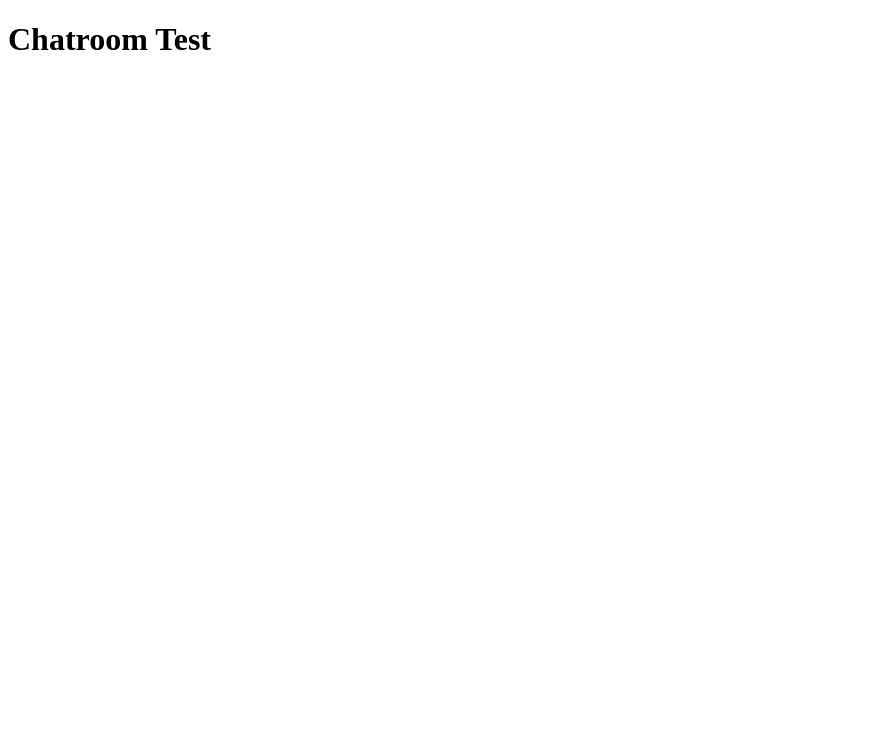
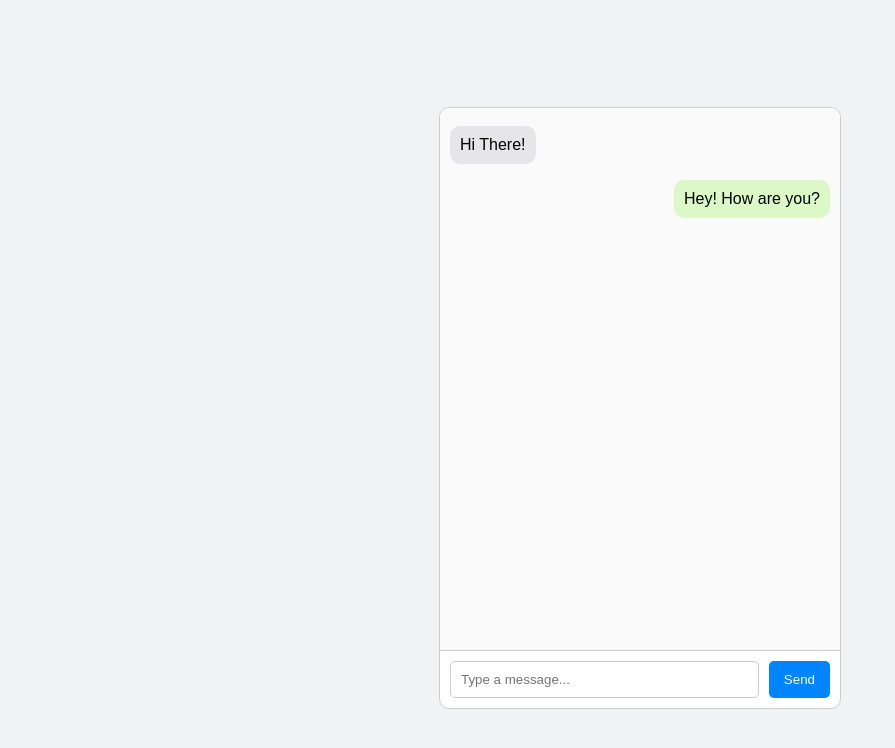
Before and after one commit to sosehov/chatroom-app, a plain HTML site: page frontend/public/index.html in a window 1280 px wide. Shown: the whole page, without its empty margins (0-895 px from the left). Drawn offline with Linux system fonts and the light colour scheme.

Commit message:
Displays chat UI and handles message input in index.html

```diff
--- a/frontend/public/index.html
+++ b/frontend/public/index.html
@@ -2,20 +2,116 @@
 <html lang="en">
 <head>
   <meta charset="UTF-8">
-  <meta name="viewport" content="width=device-width, initial-scale=1.0">
-  <title>Chatroom Test</title>
+  <title>Chatroom</title>
+  <style>
+    body {
+      font-family: Arial, sans-serif;
+      background-color: #f0f2f5;
+      display: flex;
+      justify-content: center;
+      align-items: center;
+      height: 100vh;
+    }
+
+    .chat-container {
+      display: flex;
+      flex-direction: column;
+      width: 400px;
+      height: 600px;
+      background-color: white;
+      border: 1px solid #ccc;
+      border-radius: 10px;
+      overflow: hidden;
+    }
+
+    .chat-messages {
+      display: flex;
+      flex-direction: column;
+      flex: 1;
+      padding: 10px;
+      overflow-y: auto;
+      background-color: #fafafa;
+    }
+
+    .message {
+      margin: 8px 0;
+      padding: 10px;
+      border-radius: 10px;
+      max-width: 75%;
+    }
+
+    .message.user {
+      background-color: #dcf8c6;
+      align-self: flex-end;
+    }
+
+    .message.other {
+      background-color: #e5e5ea;
+      align-self: flex-start;
+    }
+
+    .chat-input {
+      display: flex;
+      padding: 10px;
+      border-top: 1px solid #ccc;
+    }
+
+    .chat-input input {
+      flex: 1;
+      padding: 10px;
+      border: 1px solid #ccc;
+      border-radius: 5px;
+    }
+
+    .chat-input button {
+      margin-left: 10px;
+      padding: 10px 15px;
+      border: none;
+      background-color: #0084ff;
+      color: white;
+      border-radius: 5px;
+      cursor: pointer;
+    }
+
+    .chat-input button:hover {
+      background-color: #006fd6;
+    }
+  </style>
 </head>
 <body>
-  <h1>Chatroom Test</h1>
+
+  <div class="chat-container">
+    <div class="chat-messages">
+      <div class="message other">Hi There!</div>
+      <div class="message user">Hey! How are you?</div>
+    </div>
+    <div class="chat-input">
+      <input type="text" id="messageInput" placeholder="Type a message..."/>
+      <button id="sendBtn">Send</button>
+    </div>
+  </div>
+
   <script>
-    const ws = new WebSocket("ws://localhost:3000");
+    const sendBtn = document.getElementById('sendBtn');
+    const messageInput = document.getElementById('messageInput');
+    const chatMessages = document.getElementById('chatMessages');
 
-    ws.onopen = () => console.log("Connected to server");
-    ws.onmessage = (event) => console.log("Message from server:", event.data);
-    ws.onclose = () => console.log("Connection closed");
+    sendBtn.addEventListener('click', () => {
+      const text = messageInput.value.trim();
+      if (text) {
+        const newMessage = document.createElement('div');
+        newMessage.className = 'message user';
+        newMessage.textContent = text;
+        chatMessages.appendChild(newMessage);
+        messageInput.value = '';
+        chatMessages.scrollTop = chatMessages.scrollHeight;
+      }
+    });
 
-    setTimeout(() => ws.send("Hello from browser!"), 1000);
+    messageInput.addEventListener('keydown', (e) => {
+      if (e.key === 'Enter') sendBtn.click();
+    });
+  </script>
 
-  </script>
 </body>
 </html>
```
